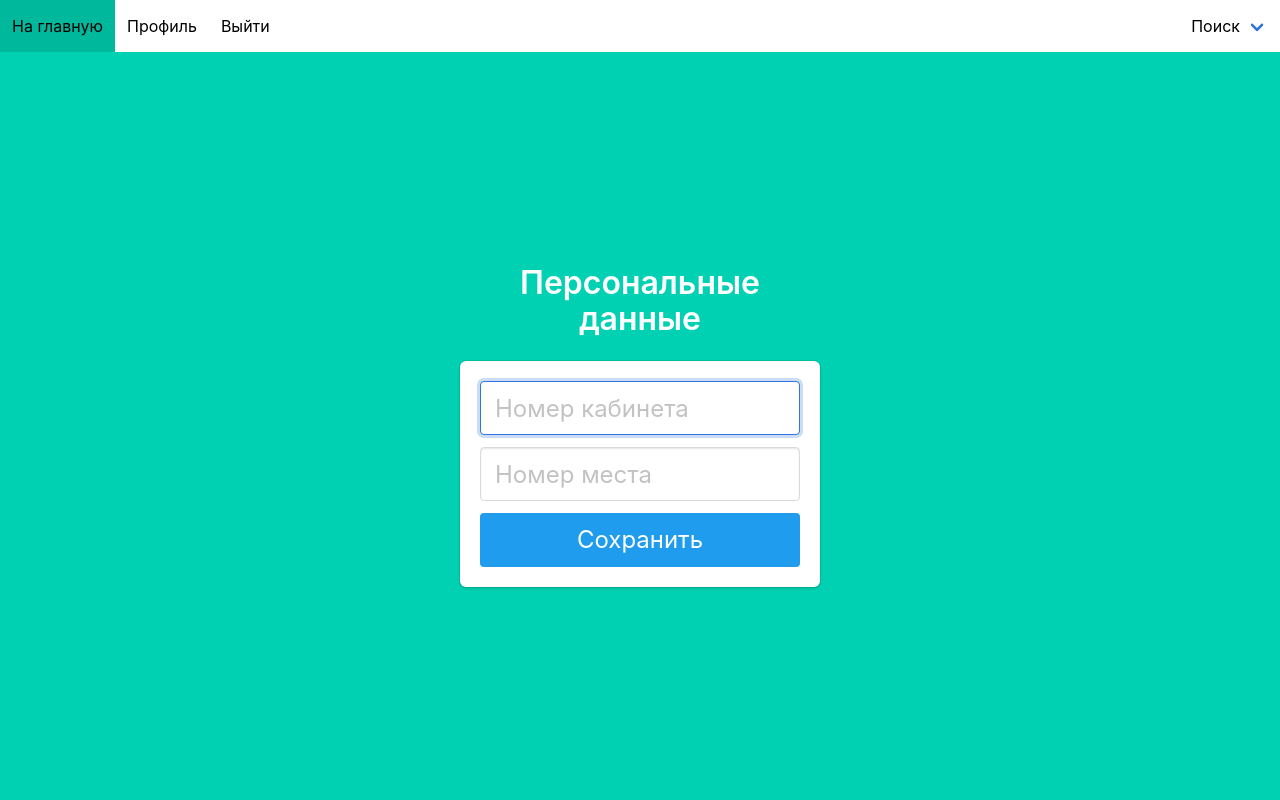
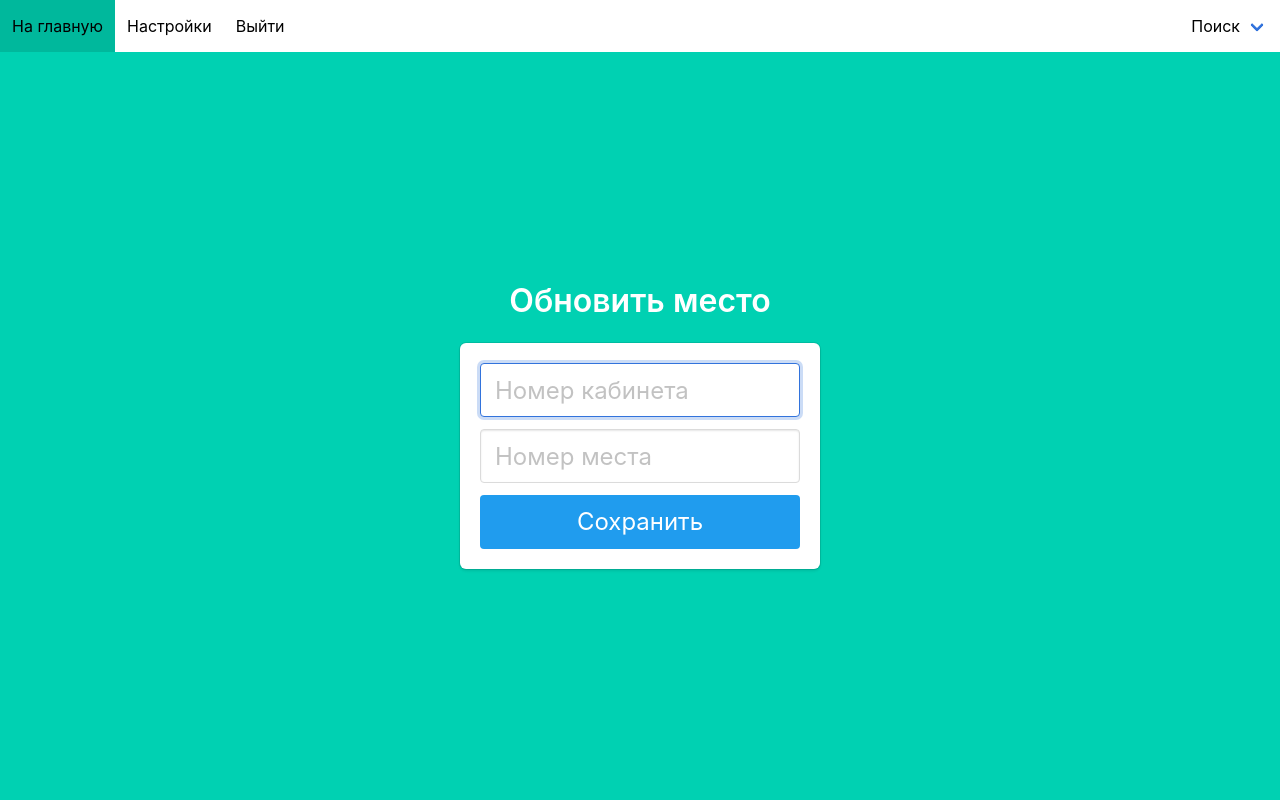
Before and after one commit to romanasa/hack-the-sea, a Flask app: page /settings in a window 1280 px wide. Run offline with Flask 2, Linux system fonts and the light colour scheme; a user stored in the database is signed in; some libraries are stand-ins or nearby versions.

```diff
--- a/testFlask/main.py
+++ b/testFlask/main.py
@@ -147,7 +147,7 @@ def show_floor1_room_notif(room_name):
         return render_template('floor1_room.html', name=room_name, full_name=name_, text=text,
                                name2=room_name2, full_name2=name_2, text2=text2)
     else:
-        room_name, name_, text = get(room_name, 'спуститься')
+        room_name, name_, text = get(room_name, 'подняться')
         return render_template('floor1_room.html', name=room_name, full_name=name_, text=text, name2=None)
 
 
--- a/testFlask/templates/base.html
+++ b/testFlask/templates/base.html
@@ -26,7 +26,7 @@
             <a class="navbar-item" href="{{ url_for('main.index') }}">На главную</a>
 
             {% if current_user.is_authenticated %}
-            <a href="{{ url_for('main.profile') }}" class="navbar-item">Профиль</a>
+            <a href="{{ url_for('auth.settings') }}" class="navbar-item">Настройки</a>
             {% endif %}
 
                {% if not current_user.is_authenticated %}
--- a/testFlask/templates/settings.html
+++ b/testFlask/templates/settings.html
@@ -2,7 +2,7 @@
 
 {% block content %}
 <div class="column is-4 is-offset-4">
-    <h3 class="title">Персональные данные</h3>
+    <h3 class="title">Обновить место</h3>
     <div class="box">
 
         {% with messages = get_flashed_messages() %}
```
